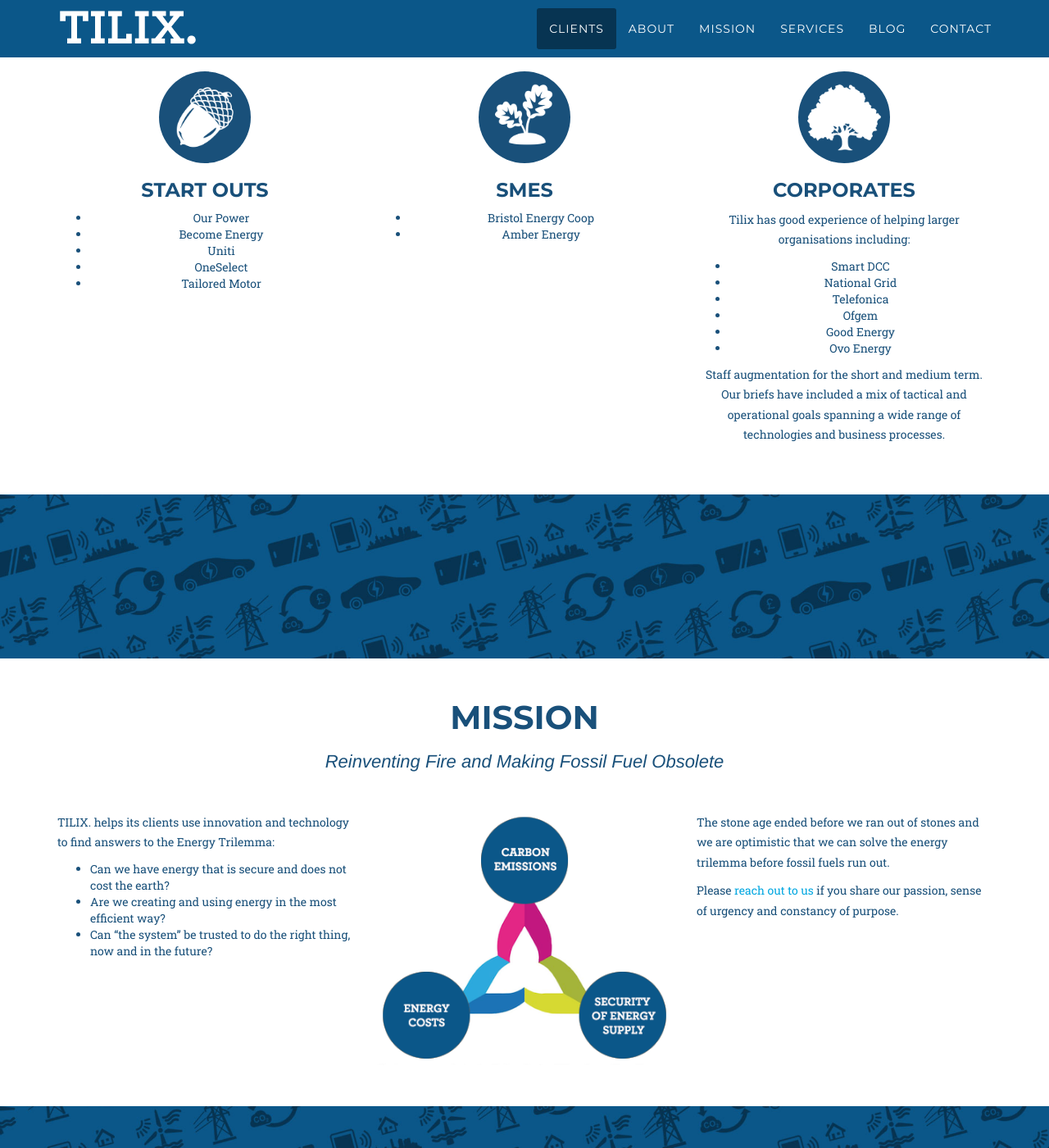
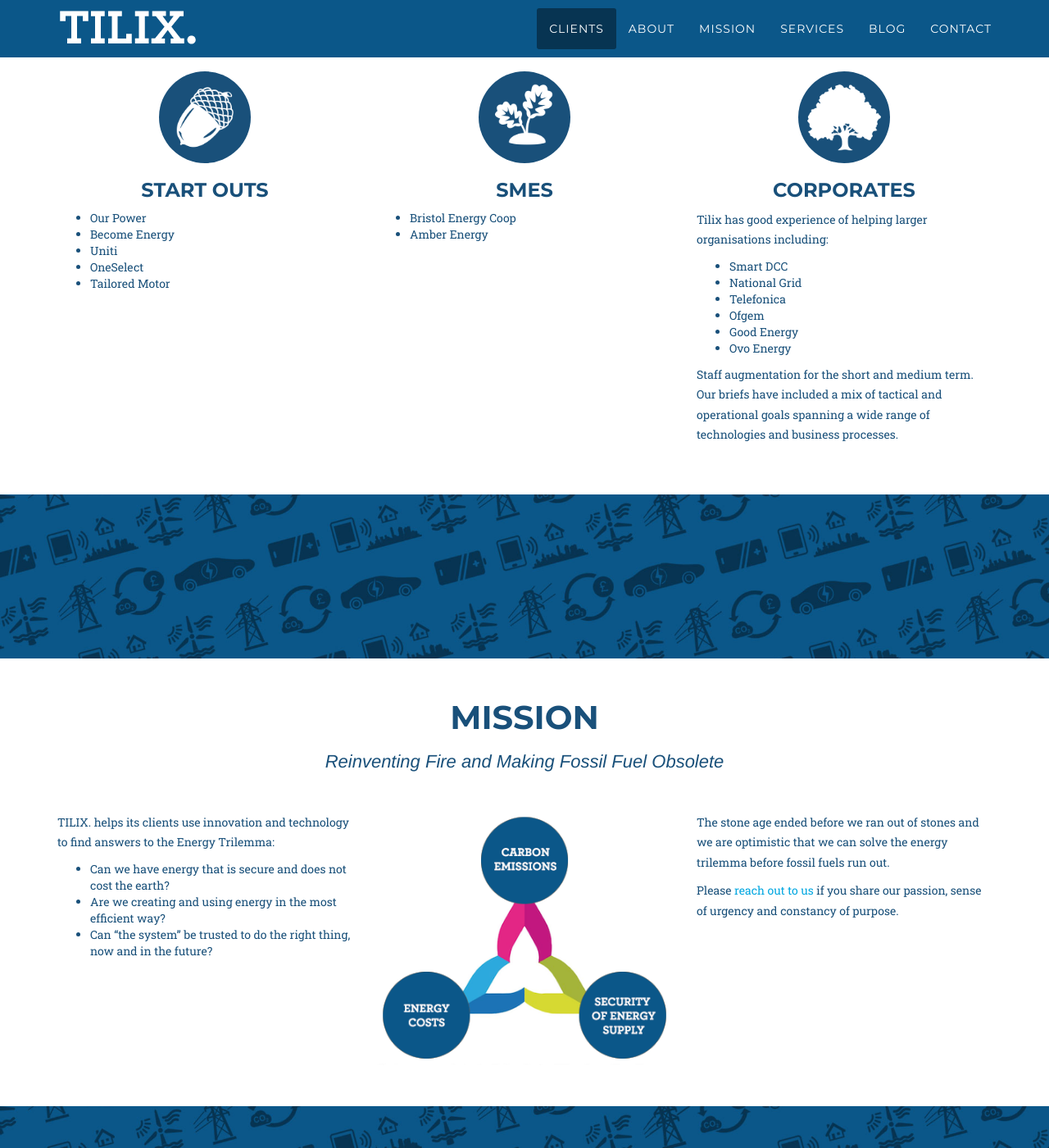
Before and after one commit to milomedia/tilix, a Jekyll site: the page built from index.html, in a window 1280 px wide and 1400 px high, scrolled down 886 px. Shown: the whole window at 82% size. Built offline with Jekyll 4.4.1, drawn with Linux system fonts in a browser that asks for light colours; nearby versions of some CDN libraries; some web fonts are replaced.

Commit message:
Update tilix.css

```diff
--- a/css/tilix.css
+++ b/css/tilix.css
@@ -184,8 +184,8 @@
 	color:#fff;background-color:#FF8900
 }
 
-section.whatwedo .col-md-4 ul,
-section.whatwedo .col-md-4 p {
+section#whatwedo .col-md-4 ul,
+section#whatwedo .col-md-4 p {
 	text-align: left;
 }
 
```
